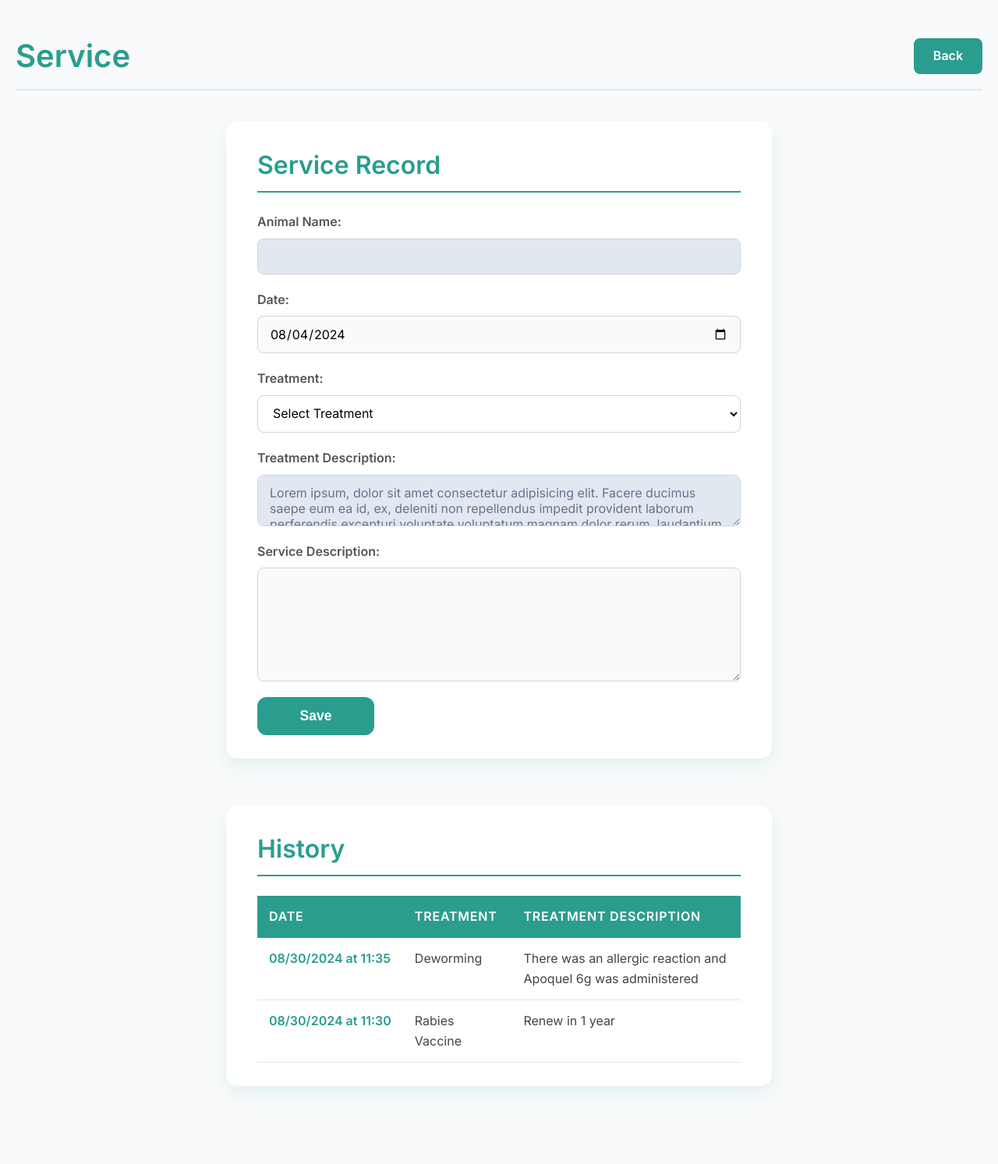
After one commit to Cauebf/veterinary-records, a PHP site: page /service.php in a window 1280 px wide. The commit adds this page. Shown: the whole page at 78% size. Run offline with PHP 8.4, Linux system fonts and the light colour scheme.

Commit message:
add service page

```diff
--- a/classes/views/AnimalView.php
+++ b/classes/views/AnimalView.php
@@ -15,7 +15,7 @@ class AnimalView
 
         // Display the animal card with the image, name, and species
         echo "<div class='animalCard'>
-                    <a href='treatment.php'>
+                    <a href='service.php'>
                         <img src='{$imagePath}' alt='{$animalName}'>
                         <div>
                             <h1>{$animalName}</h1>
--- /dev/null
+++ b/css/serviceStyle.css
@@ -0,0 +1,235 @@
+/* General layout */
+body {
+  background-color: #f9fafb;
+  color: #333;
+  padding: 40px 20px;
+  font-family: "Inter", sans-serif;
+  line-height: 1.6;
+  display: flex;
+  flex-direction: column;
+  align-items: center;
+  justify-content: flex-start;
+  min-height: 100vh;
+}
+
+/* Title Area */
+#title-area {
+  display: flex;
+  justify-content: space-between;
+  align-items: center;
+  margin-bottom: 40px;
+  padding-bottom: 10px;
+  border-bottom: 2px solid #e2e8f0;
+  width: 100%;
+}
+
+#title-area h1 {
+  font-weight: 700;
+  font-size: 2.5rem;
+  color: #2a9d8f;
+}
+
+#title-area .button {
+  background-color: #2a9d8f;
+  color: white;
+  padding: 10px 25px;
+  border-radius: 8px;
+  text-decoration: none;
+  font-weight: 600;
+  transition: background-color 0.3s ease;
+}
+
+#title-area .button:hover {
+  background-color: #21867a;
+}
+
+/* Treatment Area */
+#treatment-area h1 {
+  font-weight: 700;
+  color: #2a9d8f;
+  margin-bottom: 25px;
+  font-size: 2rem;
+  border-bottom: 2px solid #2a9d8f;
+  padding-bottom: 8px;
+}
+
+form {
+  display: flex;
+  flex-direction: column;
+  gap: 20px;
+}
+
+.form-item,
+.form-block-item {
+  display: flex;
+  flex-direction: column;
+}
+
+label {
+  font-weight: 600;
+  margin-bottom: 8px;
+  color: #555;
+  font-size: 1rem;
+}
+
+input[type="text"],
+input[type="date"],
+select,
+textarea {
+  padding: 12px 15px;
+  border-radius: 8px;
+  border: 1.5px solid #cbd5e1;
+  font-size: 1rem;
+  transition: border-color 0.3s ease;
+  resize: vertical;
+  font-family: "Inter", sans-serif;
+  background-color: #fafafa;
+}
+
+input[type="text"]:disabled,
+textarea:disabled {
+  background-color: #e2e8f0;
+  color: #64748b;
+  cursor: not-allowed;
+}
+
+input[type="text"]:focus,
+input[type="date"]:focus,
+select:focus,
+textarea:focus {
+  border-color: #2a9d8f;
+  outline: none;
+  background-color: white;
+  box-shadow: 0 0 8px rgba(42, 157, 143, 0.3);
+}
+
+select {
+  cursor: pointer;
+  background-color: white;
+}
+
+button.button {
+  width: 150px;
+  background-color: #2a9d8f;
+  border: none;
+  color: white;
+  padding: 14px 0;
+  font-weight: 700;
+  font-size: 1.1rem;
+  border-radius: 12px;
+  cursor: pointer;
+  align-self: flex-start;
+  transition: background-color 0.3s ease;
+}
+
+button.button:hover {
+  background-color: #21867a;
+}
+
+/* Treatment & History Areas */
+#treatment-area,
+#history-area {
+  max-width: 700px; /* same max width */
+  width: 100%; /* fill width up to max */
+  margin: 0 auto 60px; /* center horizontally, bottom margin */
+  background: white;
+  border-radius: 15px;
+  padding: 30px 40px;
+  box-shadow: 0 10px 25px rgba(42, 157, 143, 0.1);
+}
+
+/* History Area */
+#history-area h1 {
+  font-weight: 700;
+  color: #2a9d8f;
+  margin-bottom: 25px;
+  font-size: 2rem;
+  border-bottom: 2px solid #2a9d8f;
+  padding-bottom: 8px;
+}
+
+/* Table Wrapper for horizontal scrolling on small screens */
+#history-area .table-wrapper {
+  overflow-x: auto;
+  -webkit-overflow-scrolling: touch; /* smooth scrolling on iOS */
+}
+
+#history-area .table-wrapper::-webkit-scrollbar {
+  height: 6px;
+}
+
+#history-area .table-wrapper::-webkit-scrollbar-thumb {
+  background-color: rgba(42, 157, 143, 0.3);
+  border-radius: 3px;
+}
+
+table {
+  width: 100%;
+  border-collapse: collapse;
+  font-size: 1rem;
+  color: #444;
+  min-width: 600px; /* ensures scroll appears if container narrower */
+}
+
+thead {
+  background-color: #2a9d8f;
+  color: white;
+  text-align: left;
+}
+
+thead th {
+  padding: 14px 15px;
+  font-weight: 600;
+  letter-spacing: 0.05em;
+  text-transform: uppercase;
+}
+
+tbody tr {
+  border-bottom: 1px solid #e2e8f0;
+  transition: background-color 0.3s ease;
+  cursor: default;
+}
+
+tbody tr:hover {
+  background-color: #f0f9f8;
+}
+
+tbody td {
+  padding: 14px 15px;
+  vertical-align: top;
+}
+
+.date {
+  font-weight: 600;
+  color: #2a9d8f;
+  white-space: nowrap;
+}
+
+/* Responsive adjustments */
+@media (max-width: 768px) {
+  #treatment-area,
+  #history-area {
+    padding: 20px;
+    margin-bottom: 40px;
+  }
+
+  #title-area {
+    flex-direction: column;
+    align-items: flex-start;
+    gap: 15px;
+  }
+
+  button.button {
+    width: 100%;
+  }
+
+  /* Enable horizontal scroll on smaller devices */
+  #history-area .table-wrapper {
+    overflow-x: auto;
+  }
+
+  /* Optional: Reduce min-width of table on smaller devices for better fit */
+  table {
+    min-width: 500px;
+  }
+}
--- a/css/style.css
+++ b/css/style.css
@@ -15,10 +15,14 @@ body {
 
 .main-title {
   text-align: center;
+  margin-bottom: 30px;
+}
+
+.main-title a {
   font-size: 32px;
   font-weight: 600;
-  margin-bottom: 30px;
   color: #2a9d8f;
+  text-decoration: none;
 }
 
 #search {
--- a/index.php
+++ b/index.php
@@ -25,7 +25,9 @@ if (isset($_GET['searchValue'])) {
 </head>
 
 <body>
-    <h1 class="main-title">Veterinary Records System</h1>
+    <h1 class="main-title">
+        <a href="index.php?searchValue=">Veterinary Records System</a>
+    </h1>
 
     <form id="search" action="index.php" method="get">
         <input type="text" name="searchValue" placeholder="Insert animal name">
--- /dev/null
+++ b/service.php
@@ -0,0 +1,81 @@
+<!DOCTYPE html>
+<html lang="en">
+
+<head>
+    <meta charset="UTF-8" />
+    <meta name="viewport" content="width=device-width, initial-scale=1.0" />
+    <title>Veterinary Records</title>
+    <link rel="stylesheet" href="css/style.css" />
+    <link rel="stylesheet" href="css/serviceStyle.css" />
+</head>
+
+<body>
+    <section id="title-area">
+        <h1>Service</h1>
+        <a href="index.php?searchValue=" class="button">Back</a>
+    </section>
+
+    <section id="treatment-area">
+        <h1>Service Record</h1>
+        <form>
+            <div class="form-item">
+                <label>Animal Name:</label>
+                <input type="text" disabled />
+            </div>
+
+            <div class="form-item">
+                <label>Date:</label>
+                <input type="date" value="2024-08-04" />
+            </div>
+
+            <div class="form-item">
+                <label>Treatment:</label>
+                <select>
+                    <option selected disabled>Select Treatment</option>
+                </select>
+            </div>
+
+            <div class="form-block-item">
+                <label>Treatment Description:</label>
+                <textarea rows="2" disabled>Lorem ipsum, dolor sit amet consectetur adipisicing elit. Facere ducimus saepe eum ea id, ex, deleniti non repellendus impedit provident laborum perferendis excepturi voluptate voluptatum magnam dolor rerum, laudantium velit?</textarea>
+            </div>
+
+            <div class="form-block-item">
+                <label>Service Description:</label>
+                <textarea rows="6"></textarea>
+            </div>
+
+            <button class="button">Save</button>
+        </form>
+    </section>
+
+    <section id="history-area">
+        <h1>History</h1>
+        <div class="table-wrapper">
+            <table>
+                <thead>
+                    <tr>
+                        <th>Date</th>
+                        <th>Treatment</th>
+                        <th>Treatment Description</th>
+                    </tr>
+                </thead>
+                <tbody>
+                    <tr>
+                        <td class="date">08/30/2024 at 11:35</td>
+                        <td>Deworming</td>
+                        <td>There was an allergic reaction and Apoquel 6g was administered</td>
+                    </tr>
+                    <tr>
+                        <td class="date">08/30/2024 at 11:30</td>
+                        <td>Rabies Vaccine</td>
+                        <td>Renew in 1 year</td>
+                    </tr>
+                </tbody>
+            </table>
+        </div>
+    </section>
+
+</body>
+
+</html>
```
Also changed, not shown: script.sql (+7 -7 lines).
